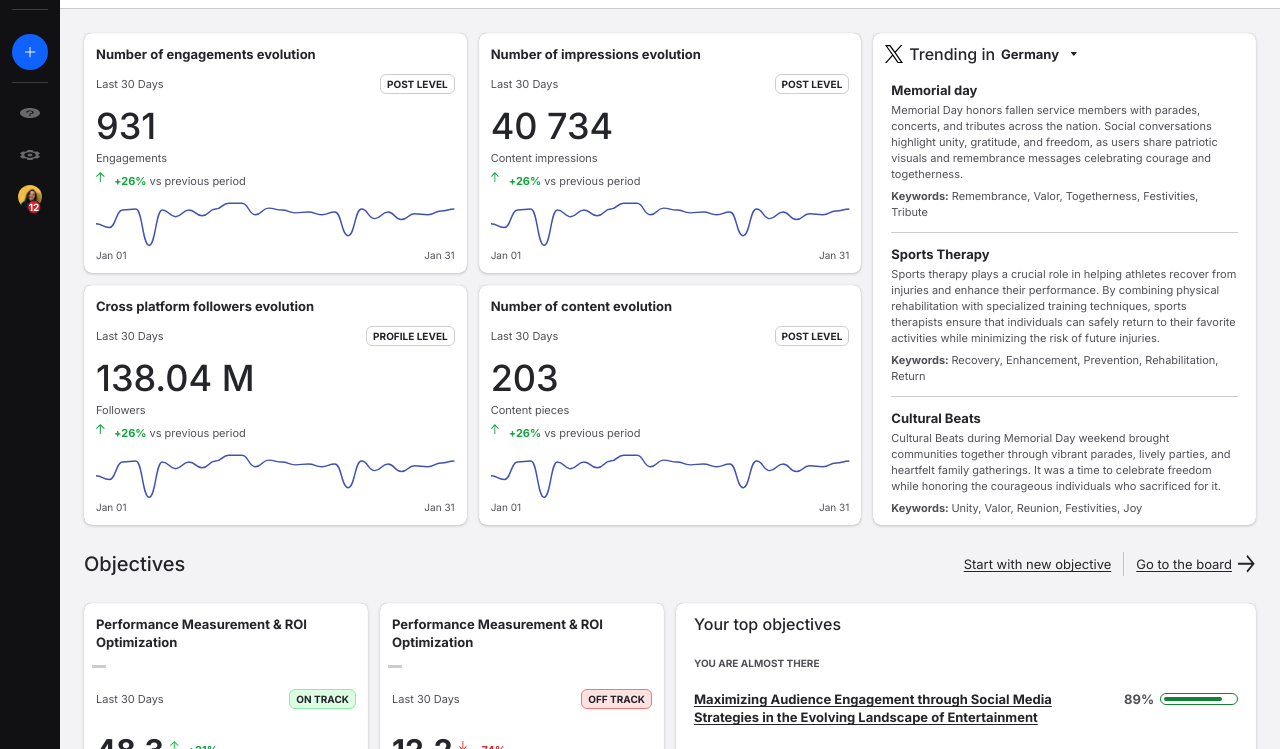
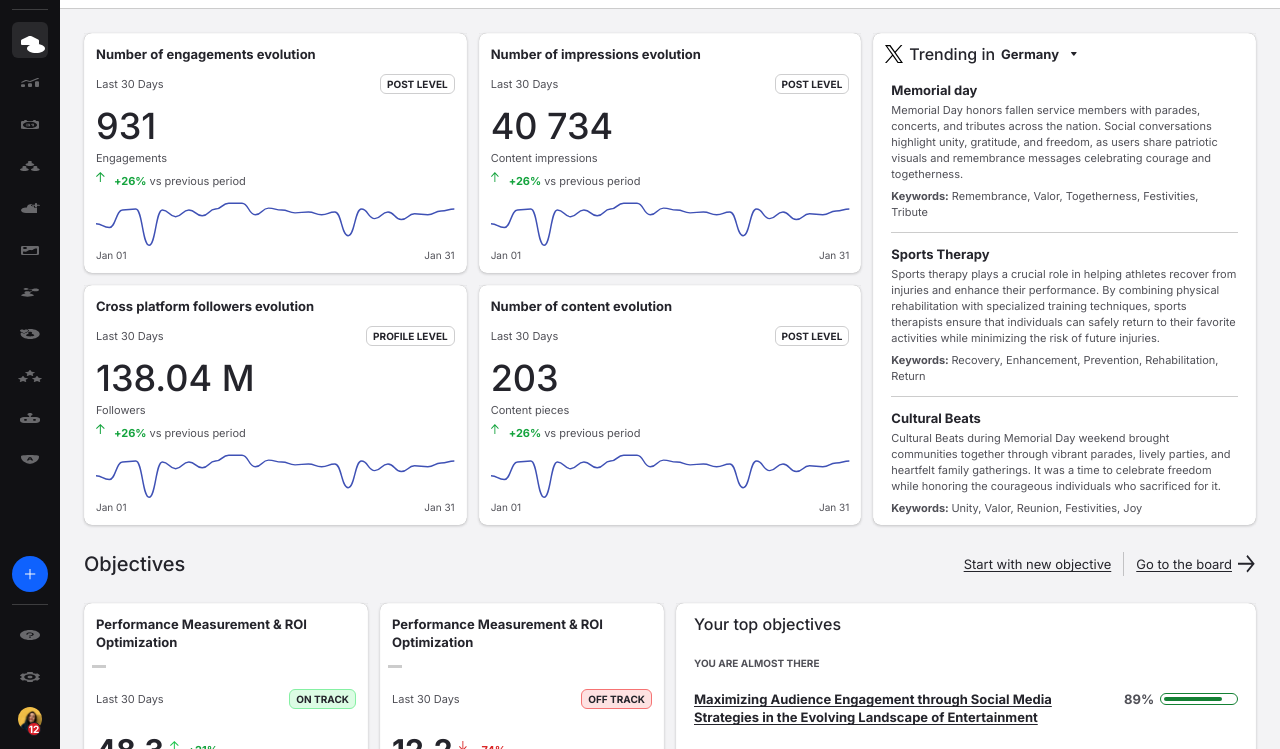
Before and after one commit to jan-cermak-1/fuel-css, a plain HTML site: page index.html in a window 1280 px wide. Shown: the part 51-800 px from the top of the page. Drawn offline with Linux system fonts and the light colour scheme.

Commit message:
Fix navigation container height - use 100vh and ensure proper flex layout

```diff
--- a/styles.css
+++ b/styles.css
@@ -133,7 +133,7 @@ img {
 .platform-navigation {
     width: 60px;
     min-width: 60px;
-    min-height: 100vh;
+    height: 100vh;
     background-color: var(--color-layer-main-navigation);
     display: flex;
     flex-direction: column;
@@ -153,6 +153,7 @@ img {
     width: 100%;
     gap: var(--space-4);
     justify-content: space-between;
+    min-height: 0;
 }
 
 .nav-logo {
```
